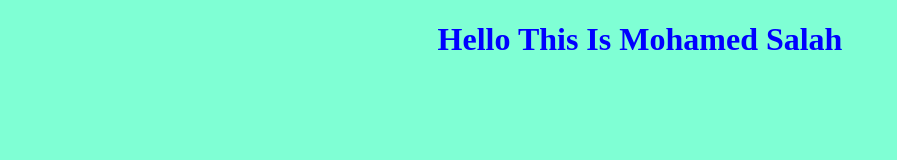
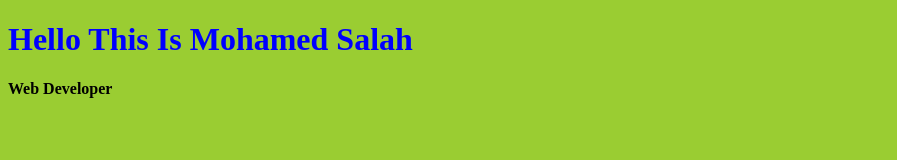
Before and after one commit to mosa2006/Git-course, a plain HTML site: page index.html in a window 1280 px wide. Shown: the whole page, without its empty margins (0-897 px from the left). Drawn offline with Linux system fonts and the light colour scheme.

Commit message:
Changing Text Align And BackGroud

```diff
--- a/index.html
+++ b/index.html
@@ -8,6 +8,7 @@
 </head>
 <body>
     <h1>Hello This Is Mohamed Salah</h1>
+    <h4>Web Developer</h4>
     <script src="./app.js"></script>
 </body>
 </html>
--- a/style.css
+++ b/style.css
@@ -2,9 +2,9 @@
     box-sizing: border-box;
 }
 body{
-    background-color: aquamarine;
+    background-color: yellowgreen;
 }
 h1{
     color: blue;
-    text-align: center;
+    text-align: left;
 }
```
